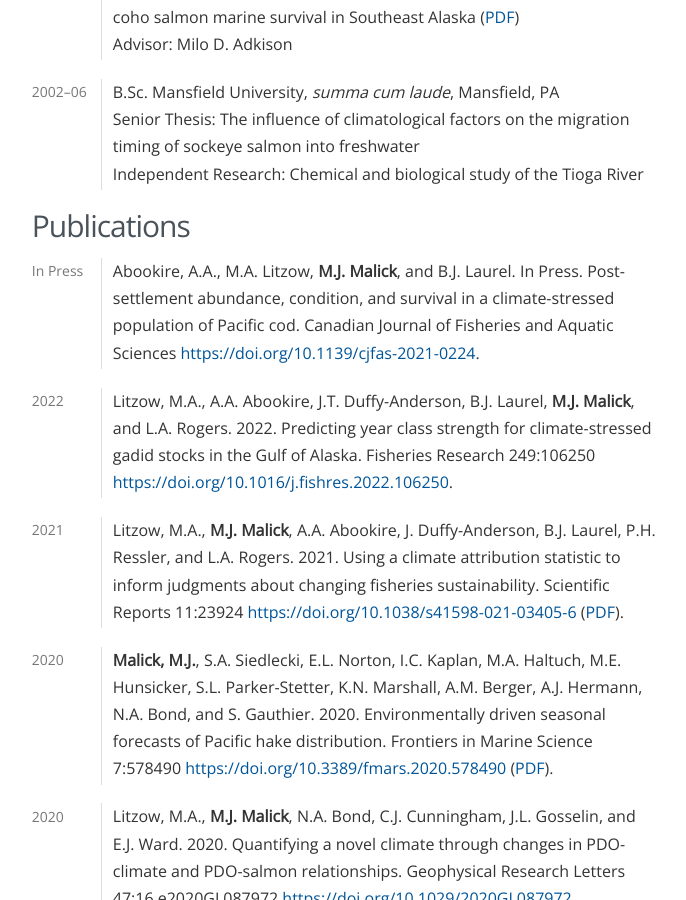
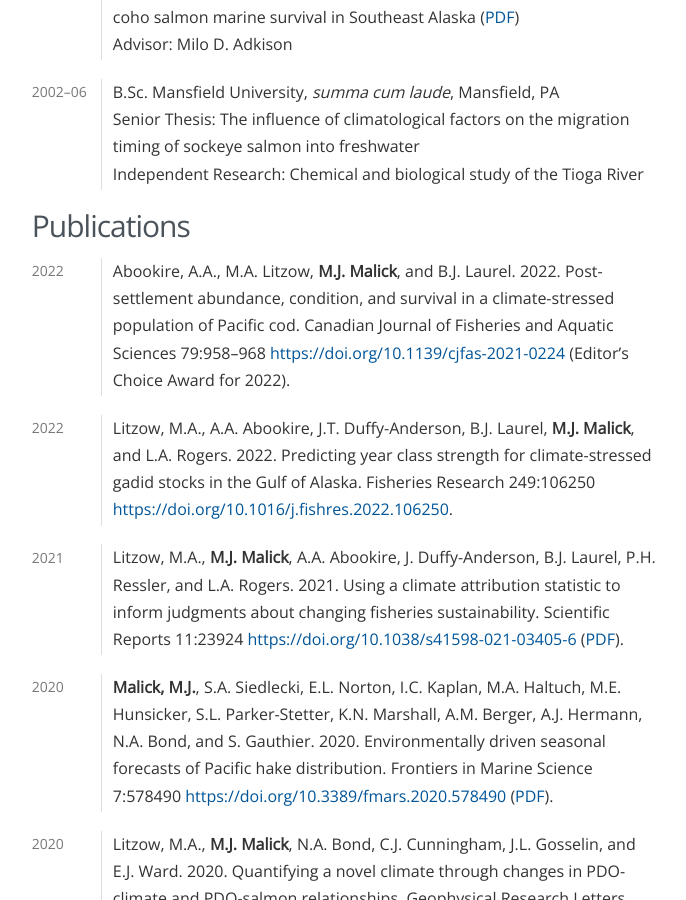
Before and after one commit to michaelmalick/michaelmalick.github.io, a Jekyll site: the page built from malick-cv.md, in a window 1280 px wide and 900 px high, scrolled down 706 px. Shown: the whole window, without its empty margins (461-1147 px from the left). Built offline with Jekyll 4.4.1, drawn with Linux system fonts in a browser that asks for light colours.

Commit message:
Update CV with Abookire2022 info

```diff
--- a/malick-cv.md
+++ b/malick-cv.md
@@ -52,11 +52,12 @@ Education
 Publications
 ------------
 
-In Press
-:   Abookire, A.A., M.A. Litzow, **M.J. Malick**, and B.J. Laurel. In Press.
+2022
+:   Abookire, A.A., M.A. Litzow, **M.J. Malick**, and B.J. Laurel. 2022.
     Post-settlement abundance, condition, and survival in a climate-stressed
     population of Pacific cod. Canadian Journal of Fisheries and Aquatic
-    Sciences <https://doi.org/10.1139/cjfas-2021-0224>.
+    Sciences 79:958--968 <https://doi.org/10.1139/cjfas-2021-0224> (Editor's
+    Choice Award for 2022).
 
 
 2022
```
Also changed, not shown: cv/index.md (+4 -3 lines), malick-cv.txt (+6 -5 lines), 1 other file.
